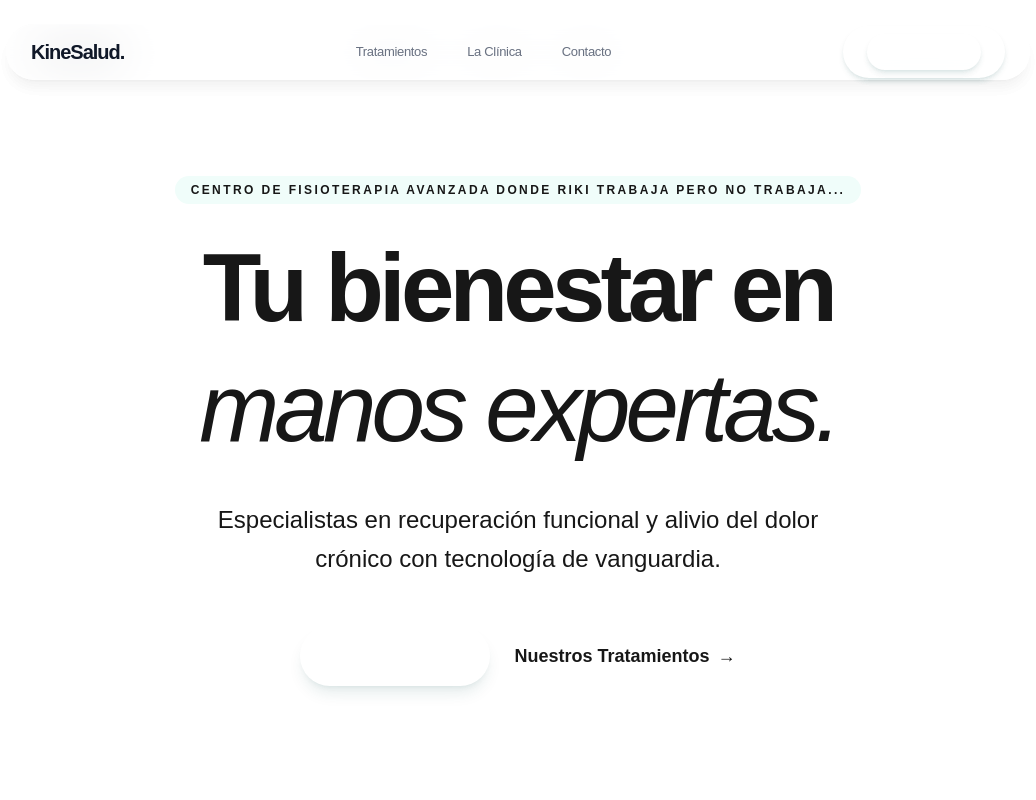
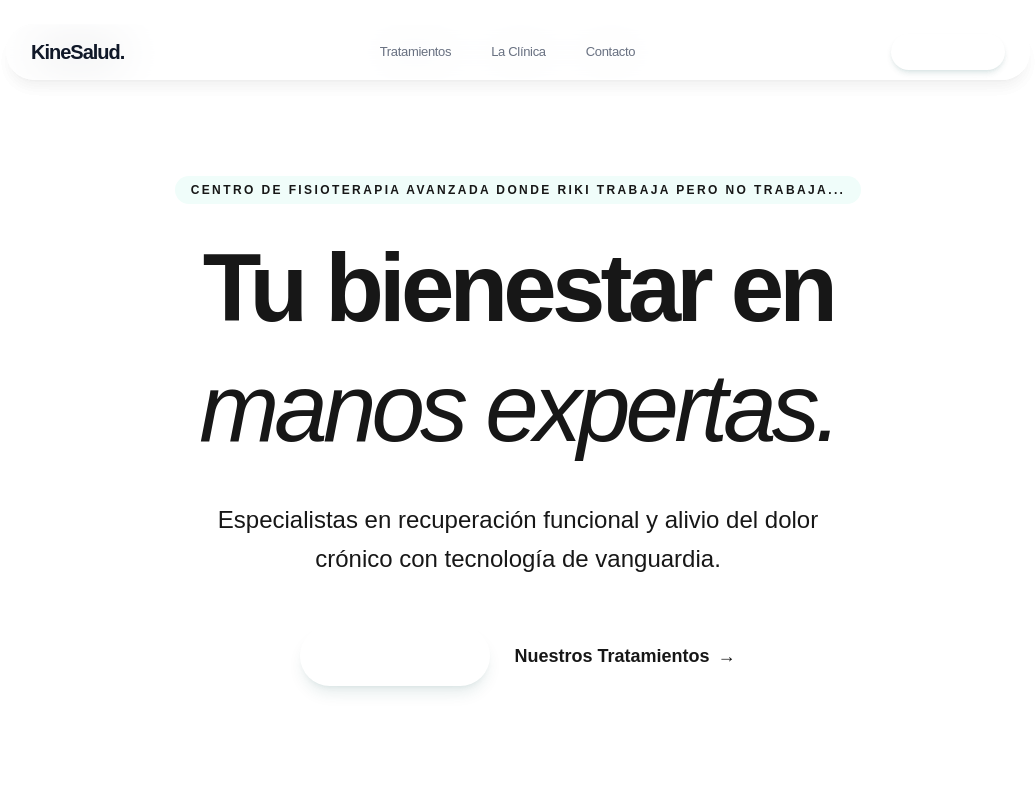
Before and after one commit to gernotroberto357zc-create/kinesalud, a Next.js app: page / in a window 1280 px wide. Shown: the top 800 px of the page, without its empty margins (122-1158 px from the left). Built offline with nearby package versions, Linux system fonts and the light colour scheme.

Commit message:
Design: corrección de botones

```diff
--- a/components/Navbar.tsx
+++ b/components/Navbar.tsx
@@ -21,17 +21,15 @@ export const Navbar = () => {
           <a href="#contacto" className="hover:text-clinic-primary transition-colors duration-200">Contacto</a>
         </div>
 
-        {/* Botón redondeado estilo Apple Store */}
-        <button className="bg-clinic-primary text-white px-6 py-2 rounded-full text-[13px] font-semibold hover:bg-teal-700 transition-all shadow-md shadow-teal-900/10 active:scale-95">
+        {/* Enlace a Doctoralia (limpio y sin doble botón) */}
         <a
           href="https://www.doctoralia.es/clinicas/kine-salud-2"
           target="_blank"
           rel="noopener noreferrer"
-            className="bg-clinic-primary text-white px-6 py-2 rounded-full text-[13px] font-semibold hover:bg-teal-700 transition-all shadow-md shadow-teal-900/10 active:scale-95 inline-block"
+          className="bg-clinic-primary text-white px-6 py-2 rounded-full text-[13px] font-semibold hover:bg-teal-700 transition-all shadow-md shadow-teal-900/10 active:scale-95 inline-block text-center"
         >
           Cita online
         </a>
-        </button>
       </div>
     </nav>
   );
```
Lines whose indentation alone changed are shown as unchanged.
